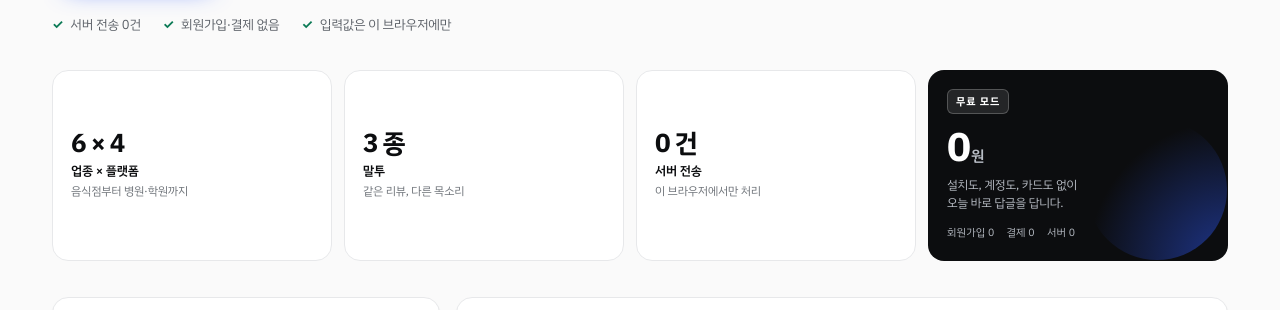
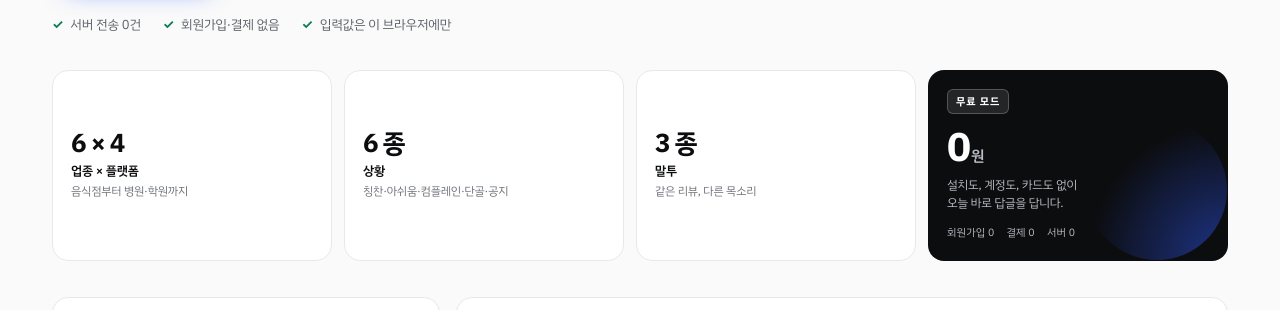
Before and after one commit to MarCJ81/review-reply-studio, a plain HTML site: page index.html in a window 1280 px wide. Shown: the part 389-699 px from the top of the page. Drawn offline with Linux system fonts and the light colour scheme.

Commit message:
Hero bento: tell the four axes (industry x platform, situation, tone) instead of repeating the server-zero stat

```diff
--- a/index.html
+++ b/index.html
@@ -78,8 +78,8 @@
       <div class="hero-bento">
         <ul class="hero-facts" aria-label="이 앱의 기준">
           <li><strong>6 × 4</strong><span>업종 × 플랫폼</span><small>음식점부터 병원·학원까지</small></li>
+          <li><strong>6 종</strong><span>상황</span><small>칭찬·아쉬움·컴플레인·단골·공지</small></li>
           <li><strong>3 종</strong><span>말투</span><small>같은 리뷰, 다른 목소리</small></li>
-          <li><strong>0 건</strong><span>서버 전송</span><small>이 브라우저에서만 처리</small></li>
         </ul>
         <aside class="tile-ink" aria-label="무료로 쓰는 조건">
           <span class="tile-ink-tag">무료 모드</span>
```
